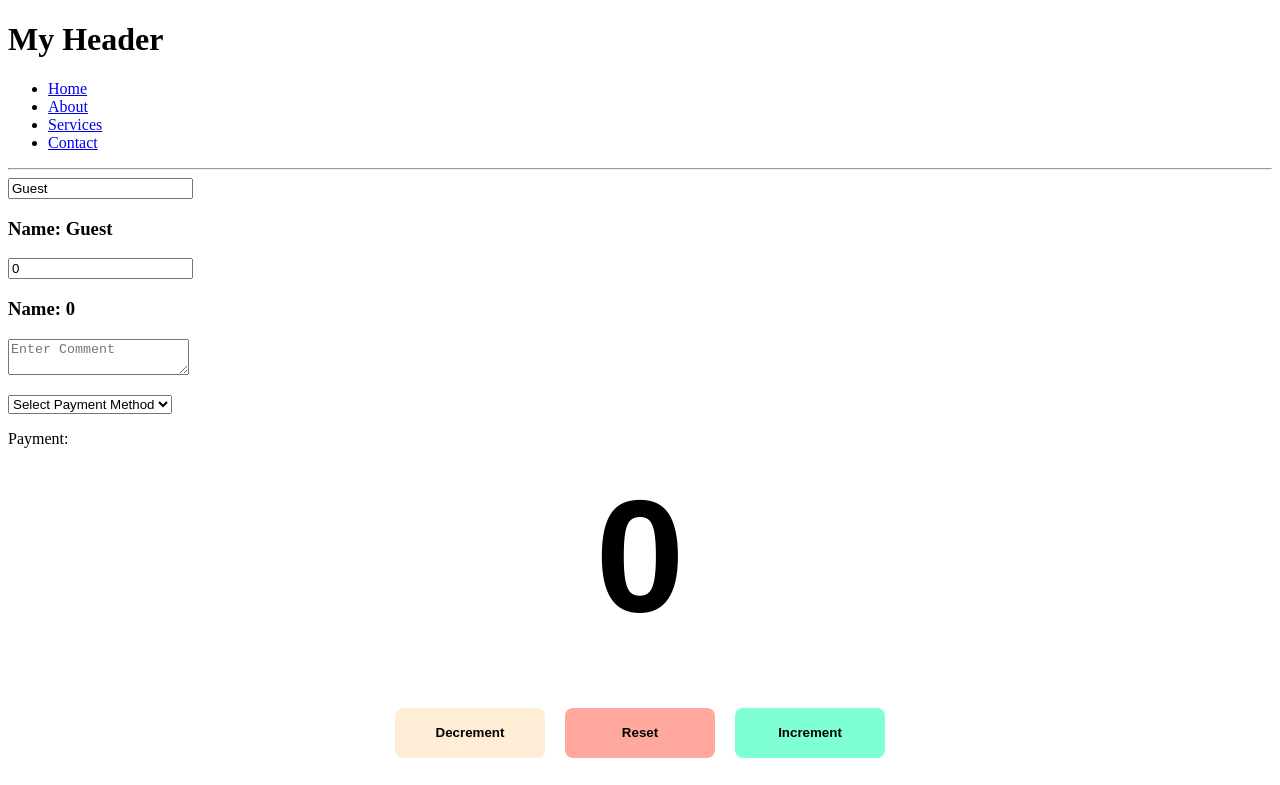
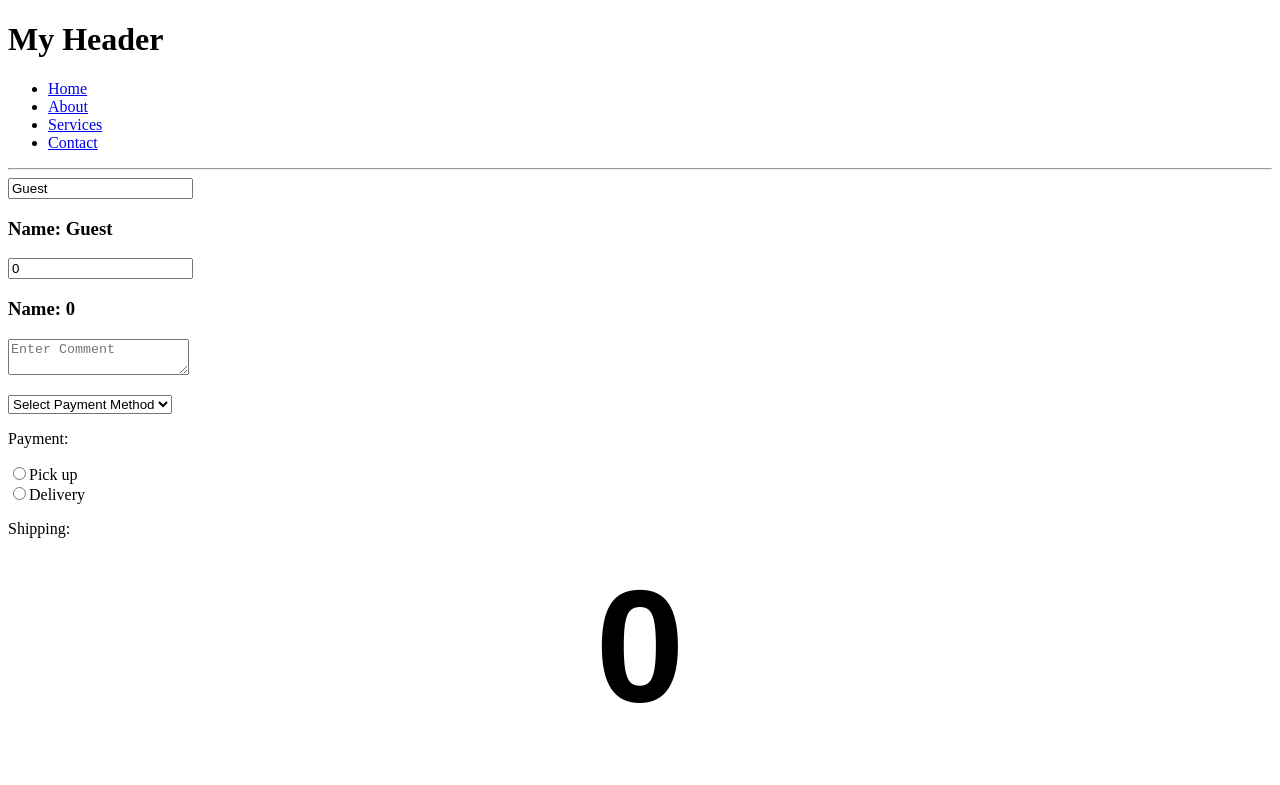
Before and after one commit to Piwoksn/React-Js-2, a React (Vite) app in the folder my-react-app/: page / in a window 1280 px wide. Shown: the top 785 px of the page. Built offline with nearby package versions, Linux system fonts and the light colour scheme.

Commit message:
concluded that of radio buttons

```diff
--- a/my-react-app/src/Onchanged.jsx
+++ b/my-react-app/src/Onchanged.jsx
@@ -21,7 +21,11 @@ function OnChangeEvent() {
   const [payment, setPayment] = useState("");
 
   const paymentHandle = (event) => setPayment(event.target.value);
-
+  // for radio buttons
+  const [pickup, setPickup] = useState("");
+  const pickupHandler = (event) => {
+    setPickup(event.target.value);
+  };
   return (
     <div>
       <input type="text" value={name} onChange={setEventHandler} />
@@ -43,6 +47,26 @@ function OnChangeEvent() {
         <option value="Gift Card">Gift Card</option>
       </select>
       <p>Payment: {payment}</p>
+      <label htmlFor="Pickup">
+        <input
+          type="radio"
+          value="Pick Up"
+          checked={pickup === "Pick Up"}
+          onChange={pickupHandler}
+        />
+        Pick up
+      </label>
+      <br />
+      <label htmlFor="Delivery">
+        <input
+          type="radio"
+          value="Delivery"
+          checked={pickup === "Delivery"}
+          onChange={pickupHandler}
+        />
+        Delivery
+      </label>
+      <p>Shipping: {pickup}</p>
     </div>
   );
 }
```
